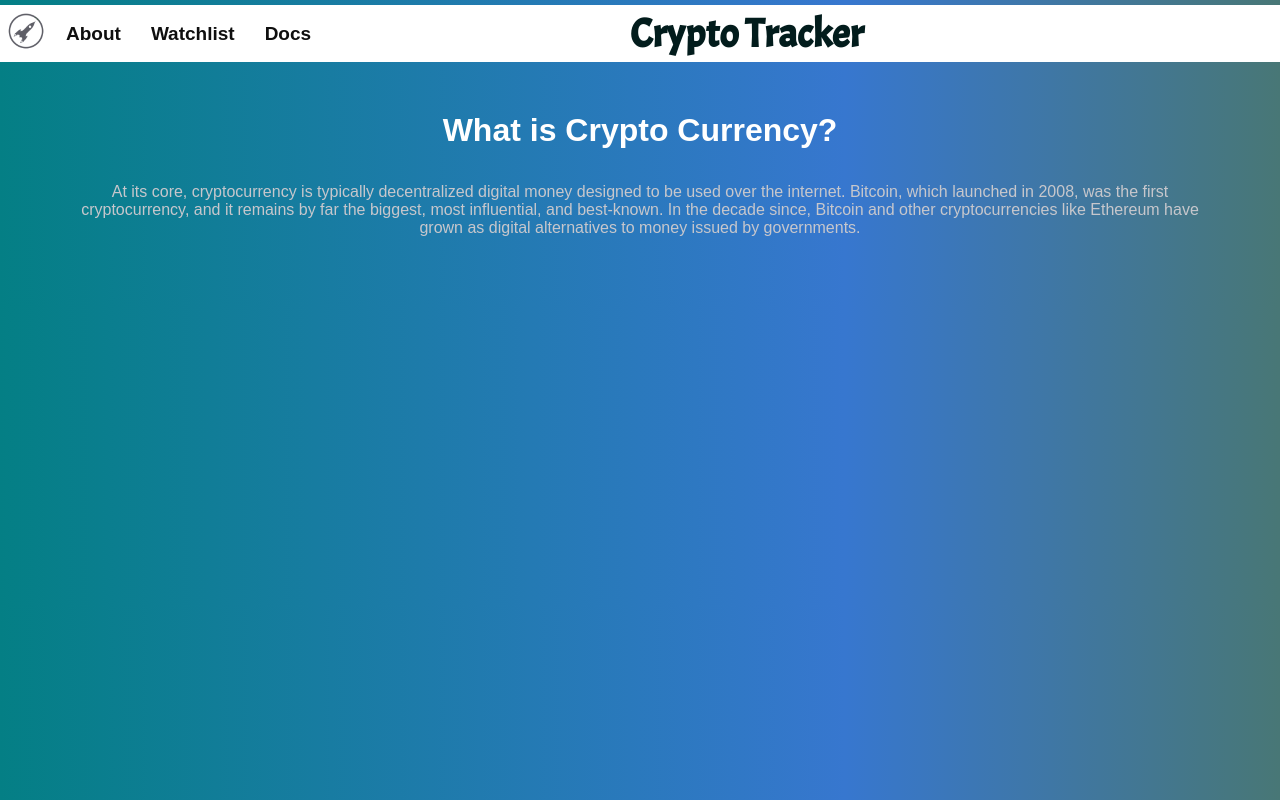
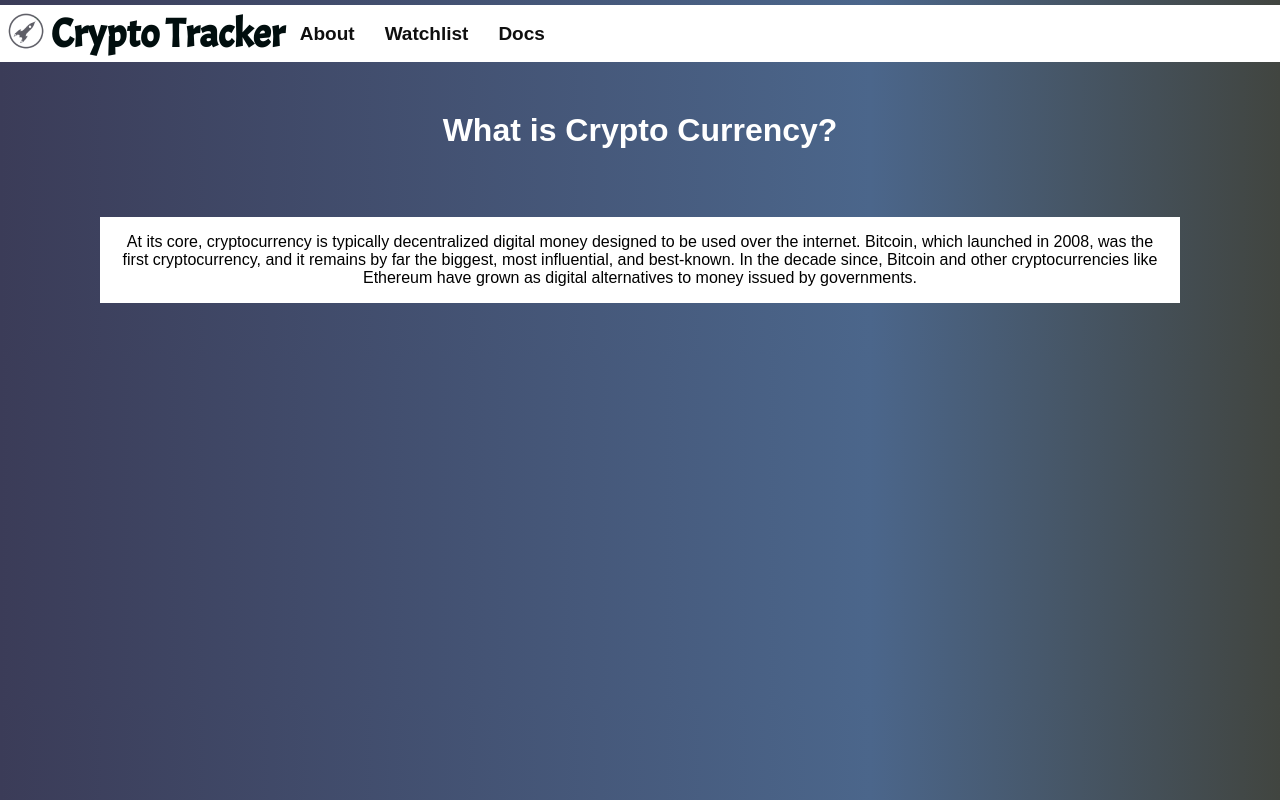
Before and after one commit to NathanTarbert/crypto-tracker, a Next.js app: page /about in a window 1280 px wide. Built offline with nearby package versions, Linux system fonts and the light colour scheme.

Commit message:
added styling to navbar

```diff
--- a/components/Coins/Coins.module.css
+++ b/components/Coins/Coins.module.css
@@ -1,9 +1,8 @@
-
-
 .coin_container {
     display: flex;
     justify-content: center;
-    background-color: #161818;
+    background-color: #1d2424;
+    border-radius: 5px;
   }
 
   .coin_row {
@@ -12,7 +11,7 @@
     justify-content: flex-start;
     align-items: center;
     height: 80px;
-    border-bottom: 1px solid #2e2e2e;
+    border-bottom: 1px solid #575a5a;
     width: 1050px;
     padding: 0rem 2rem;
   }
@@ -28,7 +27,6 @@
   }
 
   .coin_img {
-    display: flex;
     height: 30px;
     width: 30px;
     margin-right: 10px;
--- a/components/Nav.js
+++ b/components/Nav.js
@@ -7,40 +7,35 @@ function Nav() {
 	return (
 		<nav className={navStyles.nav}>
 			<div className="octo">
-                <Link href='/' passHref>
+				<Link href="/" passHref>
 					<a>
-                        <img src='/rocket1.png' alt="crypto-tracker-logo" />
+						<img src="/rocket1.png" alt="crypto-tracker-logo" />
 					</a>
 				</Link>
 			</div>
+			<div>
+				<h1 style={navStyles.h1}>Crypto Tracker</h1>
+			</div>
+
 			<ul>
 				{/* <li>
                    <Link href='/'>Home</Link>
                 </li> */}
 
 				<li>
-                   <Link href='/about'>About</Link>
+					<Link href="/about">About</Link>
 				</li>
 				<li>
-                   <Link href='/watchlist'>Watchlist</Link>
+					<Link href="/watchlist">Watchlist</Link>
 				</li>
-
 			</ul>
-            <ul >
+			<ul>
 				<li>
-                    <Link href='/docs'>Docs</Link>
+					<Link href="/docs">Docs</Link>
 				</li>
-
 			</ul>
-            <ul >
-                <li>
-                    <h1 style={navStyles.h1}>Crypto Tracker</h1>
-                </li>
-
-            </ul>
-
 		</nav>
-    )
+	);
 }
 
-export default Nav
+export default Nav;
--- a/components/Watch.js
+++ b/components/Watch.js
@@ -1,6 +1,6 @@
 import React from "react";
 import { useState } from 'react';
-import styles from '../pages/watchlist/Watchlist.module.css';
+import styles from './Coins.module.css';
 
 function Watch( coins, favCoins, removeCoin ) {
 
--- a/pages/about.js
+++ b/pages/about.js
@@ -1,16 +1,24 @@
 import Layout from '../components/Layout';
+import { Container, Row, Col } from 'react-bootstrap';
 
 export default function about() {
 	return (
 		<div className="container">
 			<h1 className="text-center">What is Crypto Currency?</h1>
 			<br />
-			<p className="md:container md:mx-auto">
-				At its core, cryptocurrency is typically decentralized digital money designed to be used over the
-				internet. Bitcoin, which launched in 2008, was the first cryptocurrency, and it remains by far the
-				biggest, most influential, and best-known. In the decade since, Bitcoin and other cryptocurrencies like
-				Ethereum have grown as digital alternatives to money issued by governments.
-			</p>
+			<Container>
+				<Row>
+					<Col style={{ backgroundColor: 'white', paddig: '1rem' }}>
+						<p style={{ color: 'black' }}>
+							At its core, cryptocurrency is typically decentralized digital money designed to be used
+							over the internet. Bitcoin, which launched in 2008, was the first cryptocurrency, and it
+							remains by far the biggest, most influential, and best-known. In the decade since, Bitcoin
+							and other cryptocurrencies like Ethereum have grown as digital alternatives to money issued
+							by governments.
+						</p>
+					</Col>
+				</Row>
+			</Container>
 		</div>
 	);
 }
--- a/pages/coin/Coin.module.css
+++ b/pages/coin/Coin.module.css
@@ -8,7 +8,7 @@
   .coin_container {
     display: flex;
     flex-direction: column;
-    background: linear-gradient(90deg, rgba(3,24,59,1) 0%, rgba(32,47,126,1) 100%);
+    background: linear-gradient(90deg, rgba(11,13,75,1) 0%, rgba(16,17,42,1) 100%);
     justify-content: center;
     align-items: center;
     border: 1px solid #f9fcfb;
--- a/pages/watchlist/Watchlist.module.css
+++ b/pages/watchlist/Watchlist.module.css
@@ -1,7 +1,10 @@
+
+
 .coin_container {
-    display: flex;
-    justify-content: center;
-    background-color: black;
+  display: flex;
+  justify-content: center;
+  background-color: #1d2424;
+  border-radius: 5px;
 }
 
 .coin_row {
@@ -9,9 +12,9 @@
   flex-direction: row;
   justify-content: flex-start;
   align-items: center;
-  height: 90px;
-  border-bottom: 1px solid #2e2e2e;
-  width: 1150px;
+  height: 80px;
+  border-bottom: 1px solid #575a5a;
+  width: 1050px;
   padding: 0rem 2rem;
 }
 
@@ -26,23 +29,20 @@
 }
 
 .coin_img {
+  display: flex;
   height: 30px;
   width: 30px;
   margin-right: 10px;
 }
 
 .coin_h1 {
-  font-size: 17px;
+  text-align: center;
+  font-size: 16px;
   width: 150px;
 }
 
 .coin_symbol {
   text-transform: uppercase;
-}
-
-.coin_change_24_hrs {
-  width: 150px;
-  background-color: white;
 }
 
 .coin_data {
@@ -53,11 +53,11 @@
 }
 
 .coin_price {
-  width: 180px;
+  width: 120px;
 }
 
 .coin_volume {
-  width: 155px;
+  width: 145px;
 }
 
 .coin_marketcap {
@@ -65,28 +65,13 @@
 }
 
 .coin_percent {
-  width: 150px;
-}
-
-.remove_button {
-  background-color: white;
-  border-radius: 10%;
-  height: 50px;
-  padding-top: 0;
-  margin-top: 25px;
-  width: 65px;
-}
-
-.coin_price_change_24h {
-  width: 120px;
+  width: 100px;
 }
 
 .red {
   color: #f00606;
-  width: 130px;
 }
 
 .green {
   color: #13c783;
-  width: 130px;
 }
--- a/styles/Nav.module.css
+++ b/styles/Nav.module.css
@@ -1,36 +1,38 @@
 @import url('https://fonts.googleapis.com/css2?family=Acme&display=swap');
 
 .nav {
-    height: 50;
+    display: flex;
+    flex-direction: row;
+    height: auto;
+    width: 100%;
     margin-top: 5px;
-    /* margin-left: 5px; */
-    /* margin-right: 5px; */
     padding: 1px;
     background-color: white;
     color: rgb(10, 10, 10);
-    display: flex;
     align-items: center;
-    /* justify-content: flex-start; */
-    /* border-radius: 50px;  */
     font-size: 19px;
     font-weight: bold;
 }
 
 .nav ul {
     display: flex;
-    justify-content: center;
+    justify-content: left;
     text-align: center;
     list-style: none;
 }
 
 .nav ul li a {
+    display: flex;
     margin: 5px 15px;
 }
 
 .nav h1 {
+    display:flex;
+    justify-content:center;
+    align-items:end;
     font-family: 'Acme', sans-serif;
     font-weight: bolder;
     font-size: 40px;
-    color: #021c1c;
-    margin-left: 19rem;
+    color: #010e0e;
+    text-align: center;
 }
--- a/styles/globals.css
+++ b/styles/globals.css
@@ -1,8 +1,10 @@
 html,
 body {
+  width: 100%;
+  height: auto;
   padding: 0;
   margin: 0;
-  background: linear-gradient(90deg, rgba(4,127,133,1) 0%, rgba(55,119,207,1) 66%, rgba(72,119,118,1) 100%);
+  background: linear-gradient(90deg, rgba(59,60,88,1) 0%, rgba(75,102,139,1) 68%, rgba(65,69,64,1) 100%);
   font-family: -apple-system, BlinkMacSystemFont, Segoe UI, Roboto, Oxygen,
     Ubuntu, Cantarell, Fira Sans, Droid Sans, Helvetica Neue, sans-serif;
 }
@@ -58,6 +60,7 @@ a {
 h1 {
   color: white;
   text-align: center;
+  justify-content: center;
 }
 
 p {
```
Lines whose indentation alone changed are shown as unchanged.
